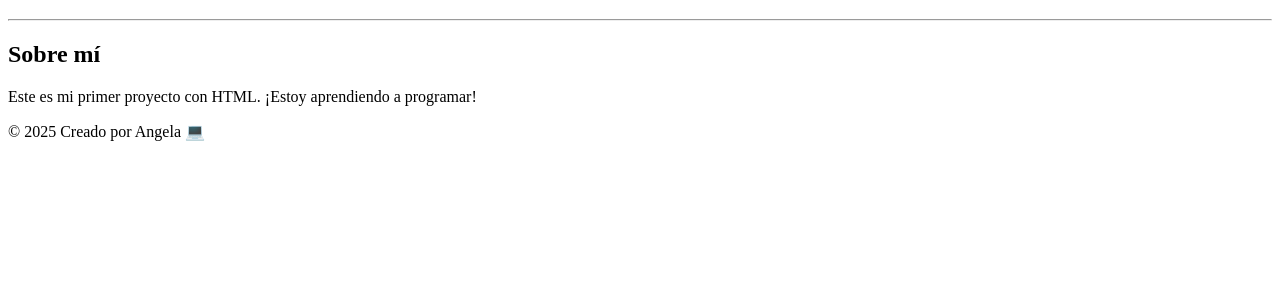
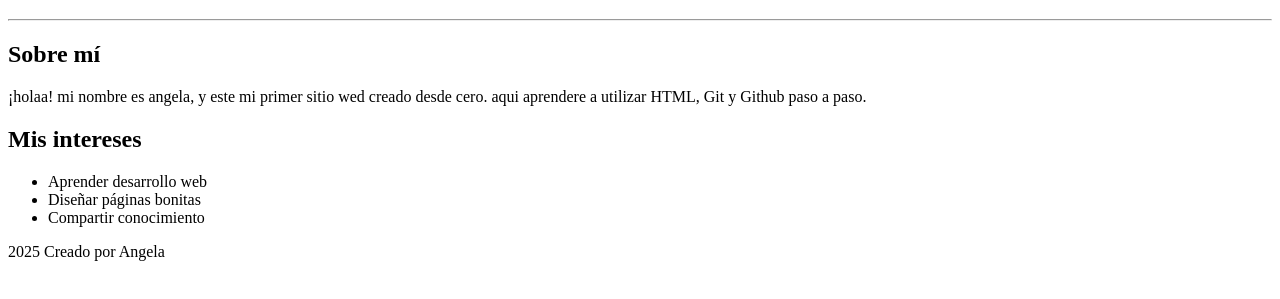
Before and after one commit to angelayulyethgarzonpalacio-collab/repositoriohenry, a plain HTML site: page mi primer sitio/index.html in a window 1280 px wide. Shown: the part 61-360 px from the top of the page. Drawn offline with Linux system fonts and the light colour scheme.

Commit message:
add first HTML page

```diff
--- a/mi primer sitio/index.html
+++ b/mi primer sitio/index.html
@@ -14,12 +14,22 @@
     <main>
       <section>
         <h2>Sobre mí</h2>
-        <p>Este es mi primer proyecto con HTML. ¡Estoy aprendiendo a programar!</p>
+        <p>¡holaa! mi nombre es angela, y este mi primer sitio wed creado desde cero.
+          aqui aprendere a utilizar HTML, Git y Github paso a paso.
+        </p>
+      </section>
+       <section>
+        <h2>Mis intereses</h2>
+        <ul>
+          <li>Aprender desarrollo web</li>
+          <li>Diseñar páginas bonitas</li>
+          <li>Compartir conocimiento</li>
+        </ul>
       </section>
     </main>
 
     <footer>
-      <p>© 2025 Creado por Angela 💻</p>
+      <p> 2025 Creado por Angela  </p>
     </footer>
   </body>
 </html>
```
